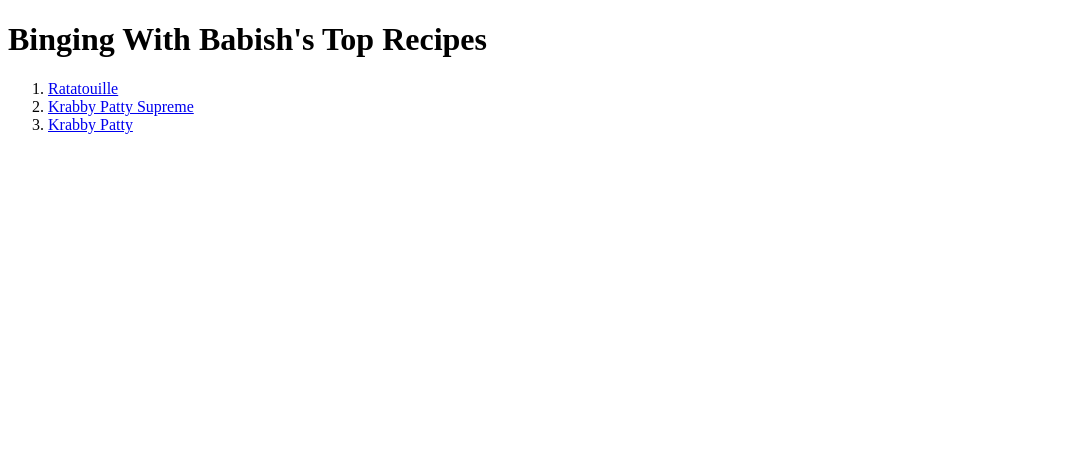
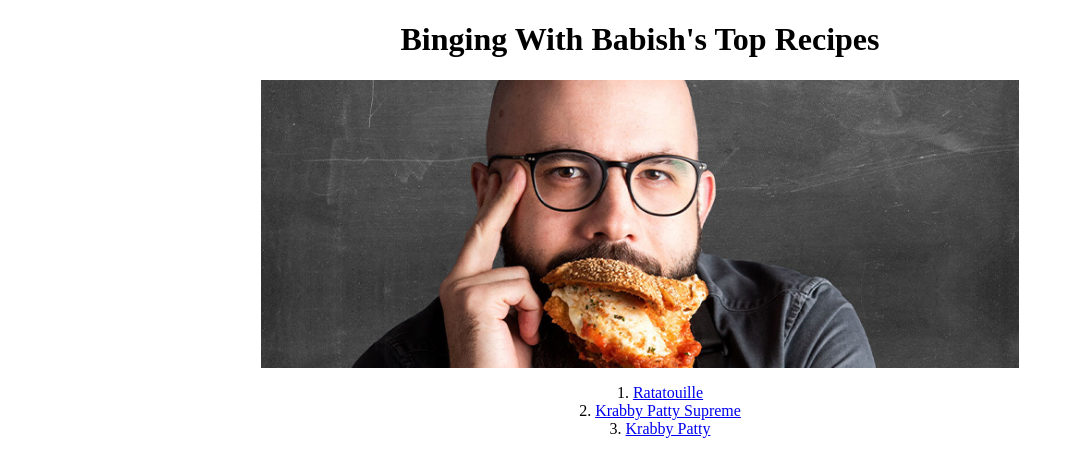
Before and after one commit to ejmcnear/odin-recipes, a plain HTML site: page index.html in a window 1280 px wide. Shown: the whole page, without its empty margins (0-1074 px from the left). Drawn offline with Linux system fonts and the light colour scheme.

Commit message:
Update picture and text on index
added a picture of Babish and centered the links to the other pages to
look better

```diff
--- a/index.html
+++ b/index.html
@@ -2,11 +2,27 @@
 <html lang="en">
 <head>
     <meta charset="UTF-8">
+    <style>
+      .center {
+        text-align: center;
+        list-style-position: inside;
+      }
+      img {
+        display: block;
+        margin-left: auto;
+        margin-right: auto;
+      }
 
+      /* h1 {text-align: center;}
+
+      li {text-align:center;} */
+    </style>
 </head>
 <body>
-    <h1>Binging With Babish's Top Recipes</h1>
-    <ol>
+    <h1 align="center">Binging With Babish's Top Recipes</h1>
+    <img src="images/babish_profile.jpg" alt="Image of cook with sandwich stuffed in his mouth"
+    style="width:60%;">
+    <ol class="center">
       <li><a href="recipes/ratatouille.html">Ratatouille</a></li>
       <li><a href="recipes/krabby_patty_supreme.html">Krabby Patty Supreme</a></li>
       <li><a href="recipes/krabby_patty.html">Krabby Patty</a></li>
```
Also changed, not shown: images/babish_profile.jpg (added).
